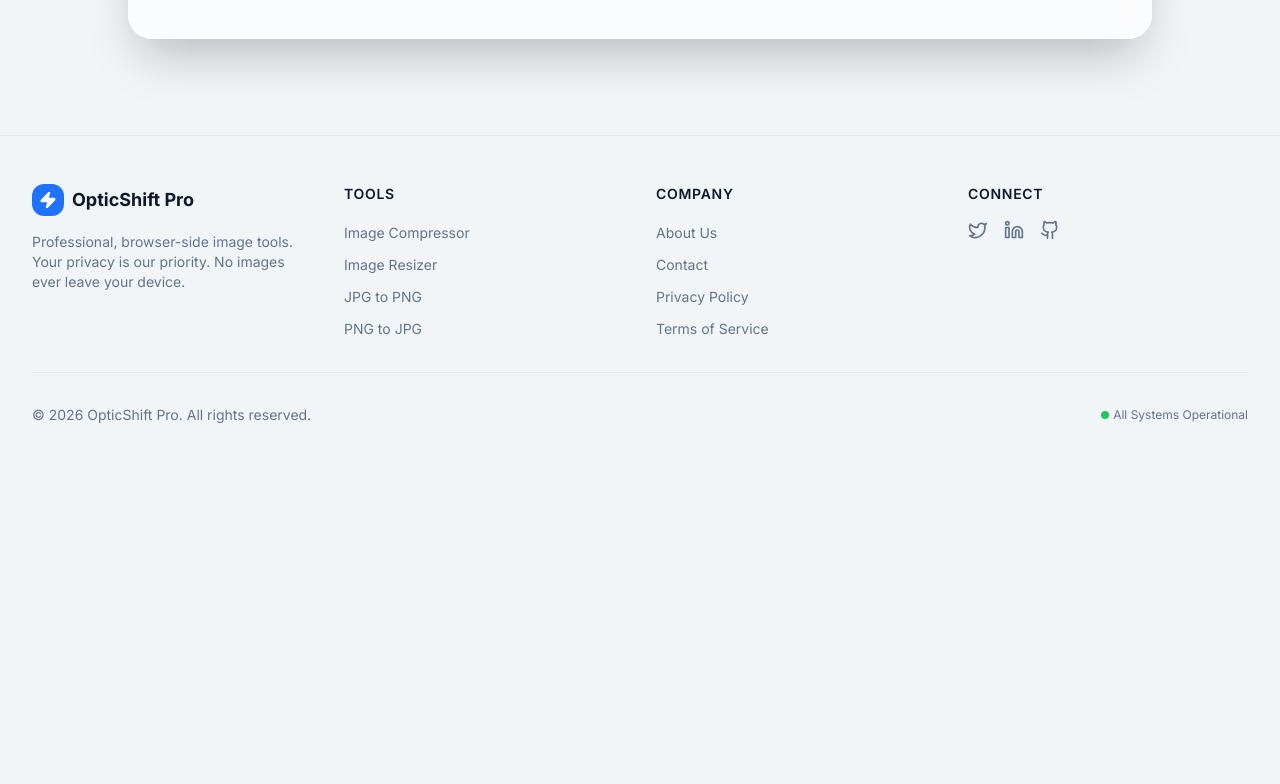
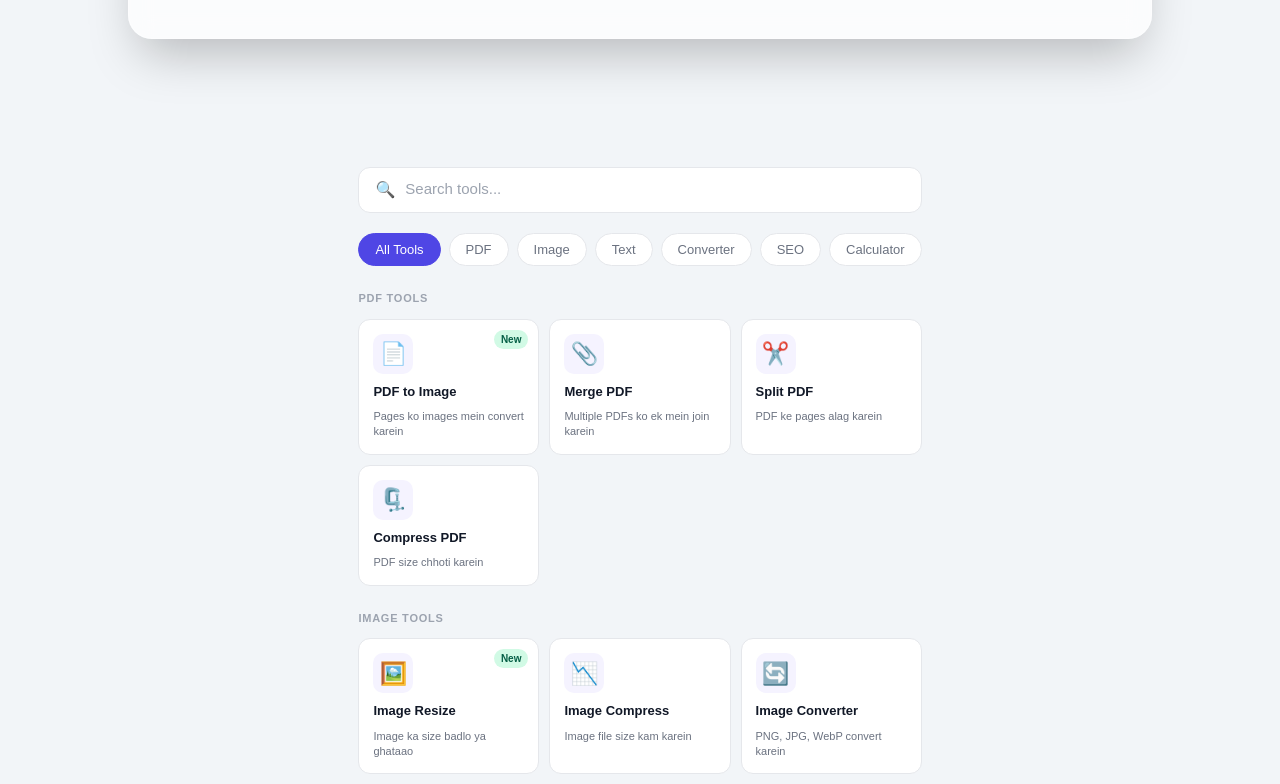
Before and after one commit to surajkumar122024-star/ok01, a Next.js app: page / in a window 1280 px wide. Shown: the part 2580-3364 px from the top of the page. Before the commit the page ends 3053 px from the top, so only its background shows below. Built offline with nearby package versions, Linux system fonts and the light colour scheme.

Commit message:
Import ToolsSection and add to the page

```diff
--- a/src/app/page.tsx
+++ b/src/app/page.tsx
@@ -11,7 +11,7 @@ import {
   CheckCircle2
 } from 'lucide-react';
 import { AdPlaceholder } from '@/components/AdPlaceholder';
-
+import ToolsSection from '@/components/ToolsSection';
 const features = [
   {
     title: "100% Private",
@@ -186,6 +186,7 @@ export default function Home() {
           </Button>
         </div>
       </section>
+      <ToolsSection />
     </div>
   );
 }
```
